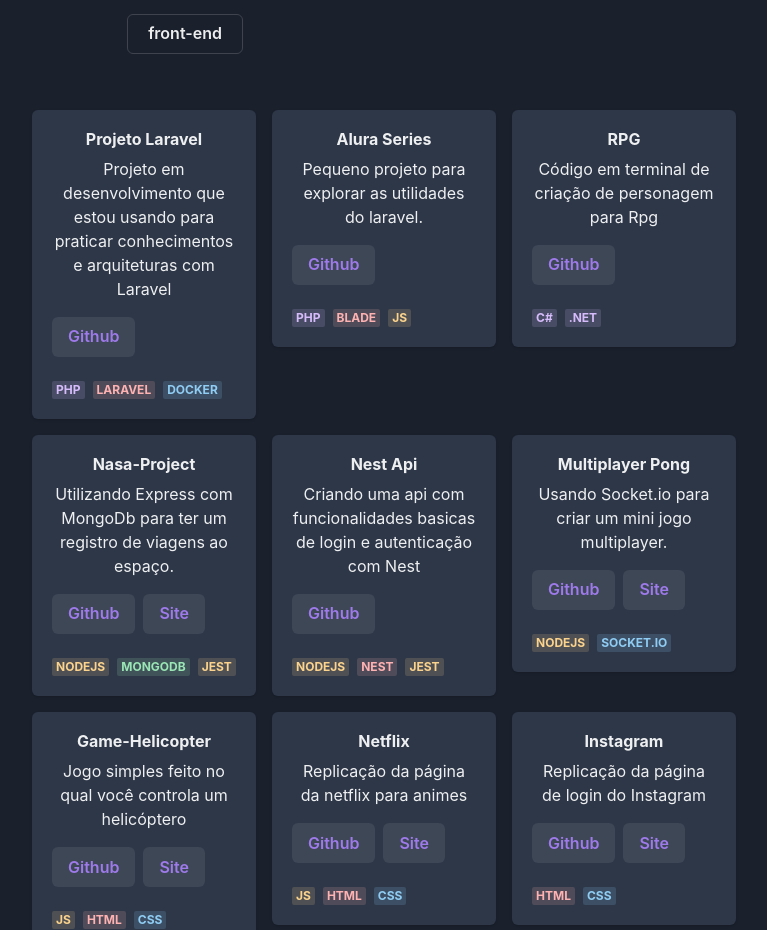
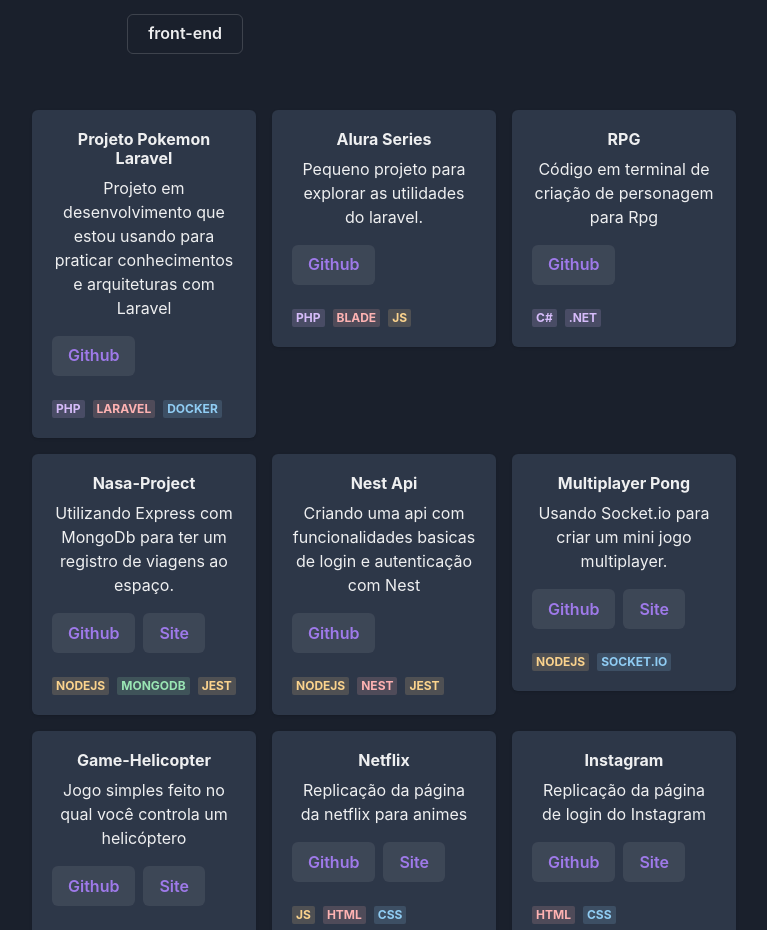
Before and after one commit to joaol23/portifolio, a Next.js app: page / in a window 1280 px wide. Shown: the part 3423-4353 px from the top of the page, without its empty margins (256-1023 px from the left). Built offline with nearby package versions, Linux system fonts and the light colour scheme.

Commit message:
Update index.ts
mudando nome projeto

```diff
--- a/src/data/projects/index.ts
+++ b/src/data/projects/index.ts
@@ -65,7 +65,7 @@
 
 export const others: OtherProjectsProps[] = [
   {
-    name: "Projeto Laravel",
+    name: "Projeto Pokemon Laravel",
     description:
       "Projeto em desenvolvimento que estou usando para praticar conhecimentos e arquiteturas com Laravel",
     tags: ["php"],
```
